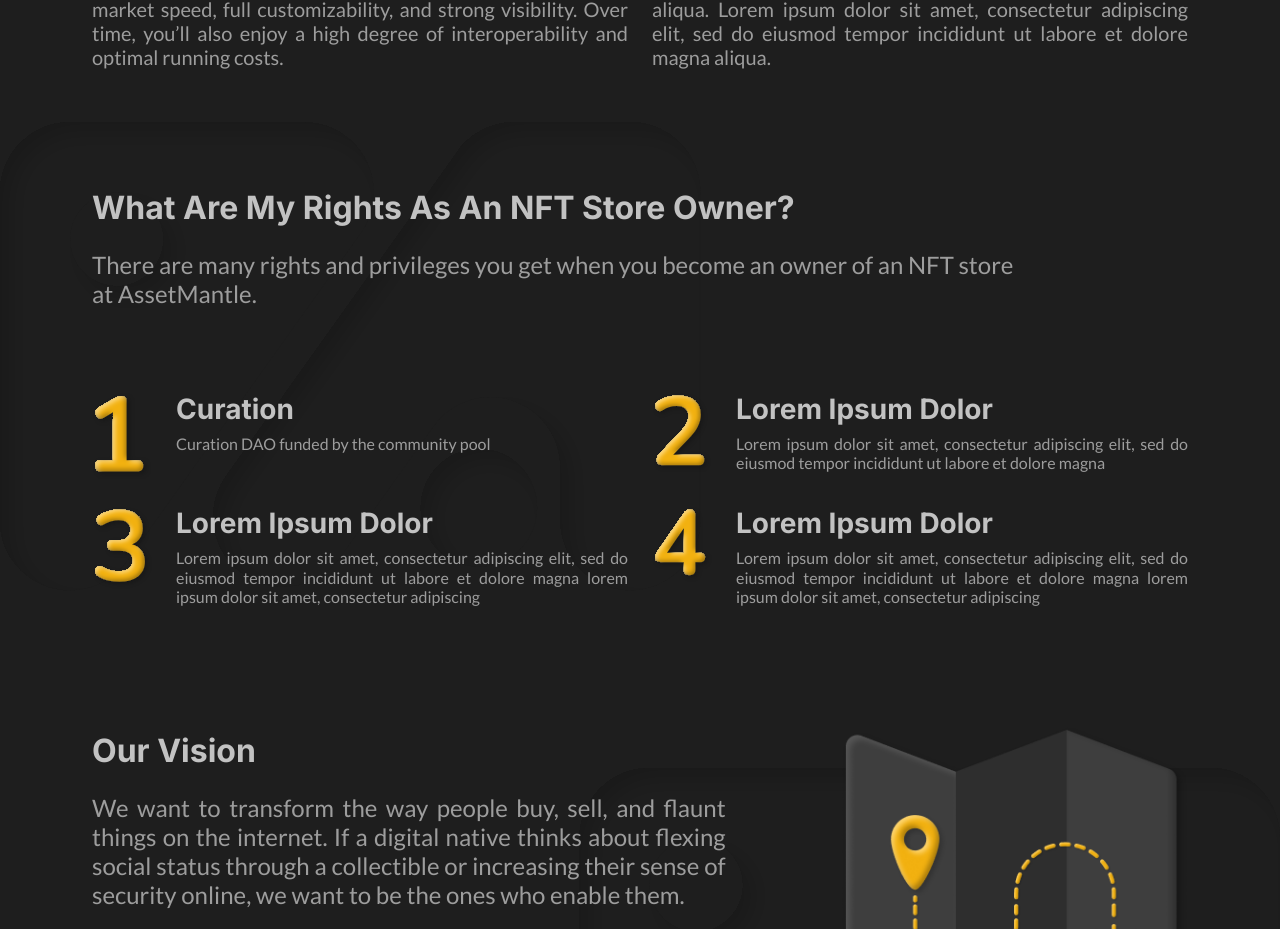
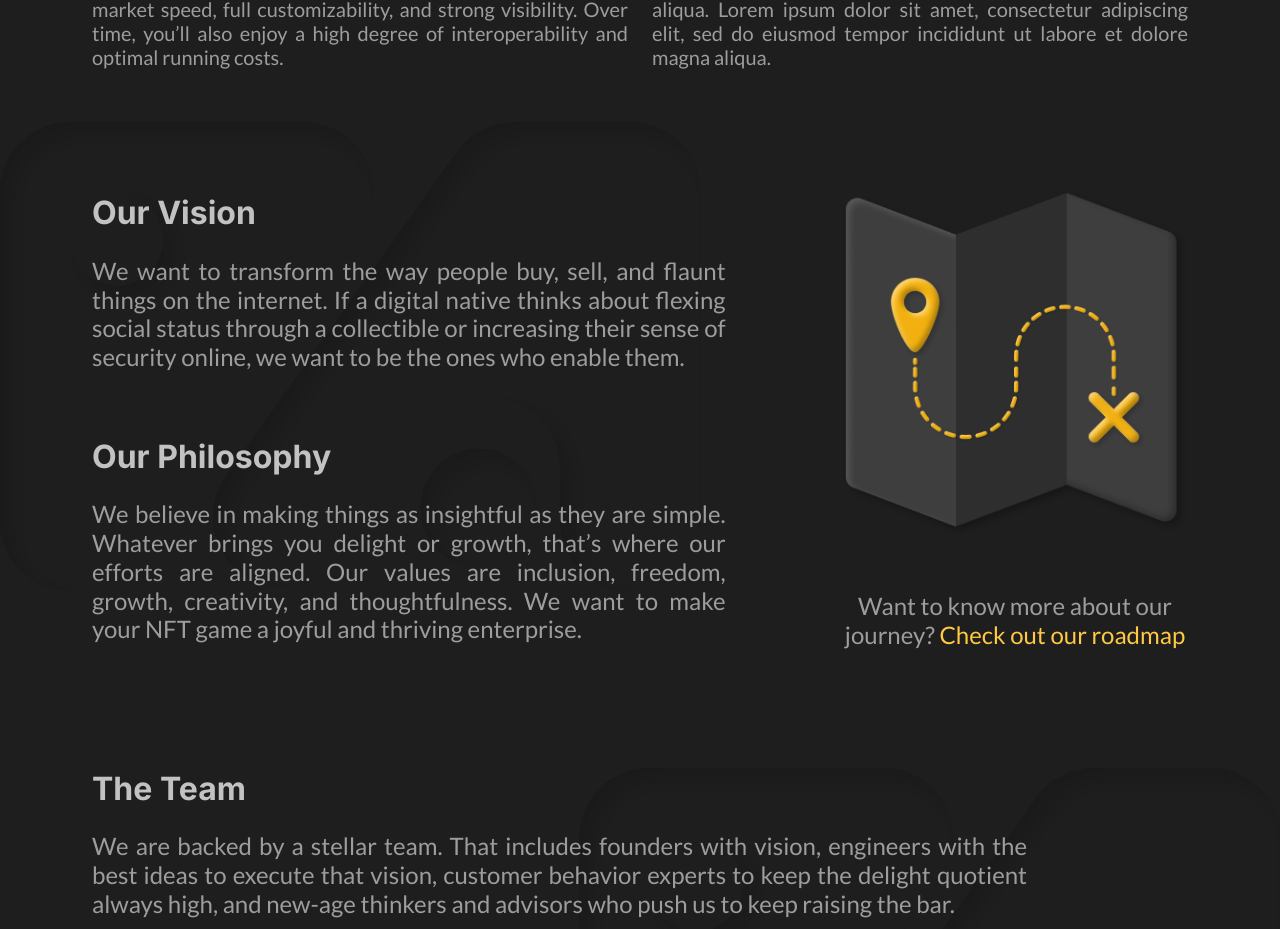
Before and after one commit to AssetMantle/website, a React (Create React App) app: page /about in a window 1280 px wide. Shown: the part 1691-2620 px from the top of the page. Built offline with nearby package versions, Linux system fonts and the light colour scheme; no server answers.

Commit message:
🛠section removed

```diff
--- a/src/pages/About.js
+++ b/src/pages/About.js
@@ -113,7 +113,7 @@ export default function About() {
           </div>
         </div>
       </section>
-      <section className="section_right">
+      {/* <section className="section_right">
         <h2 className="section_right__title">
           what are my rights as an NFT store owner?
         </h2>
@@ -170,7 +170,7 @@ export default function About() {
             </div>
           </div>
         </div>
-      </section>
+      </section> */}
       <section className="section_VP">
         <div className="section_VP__element">
           <div className="section_VP__element_group">
```
